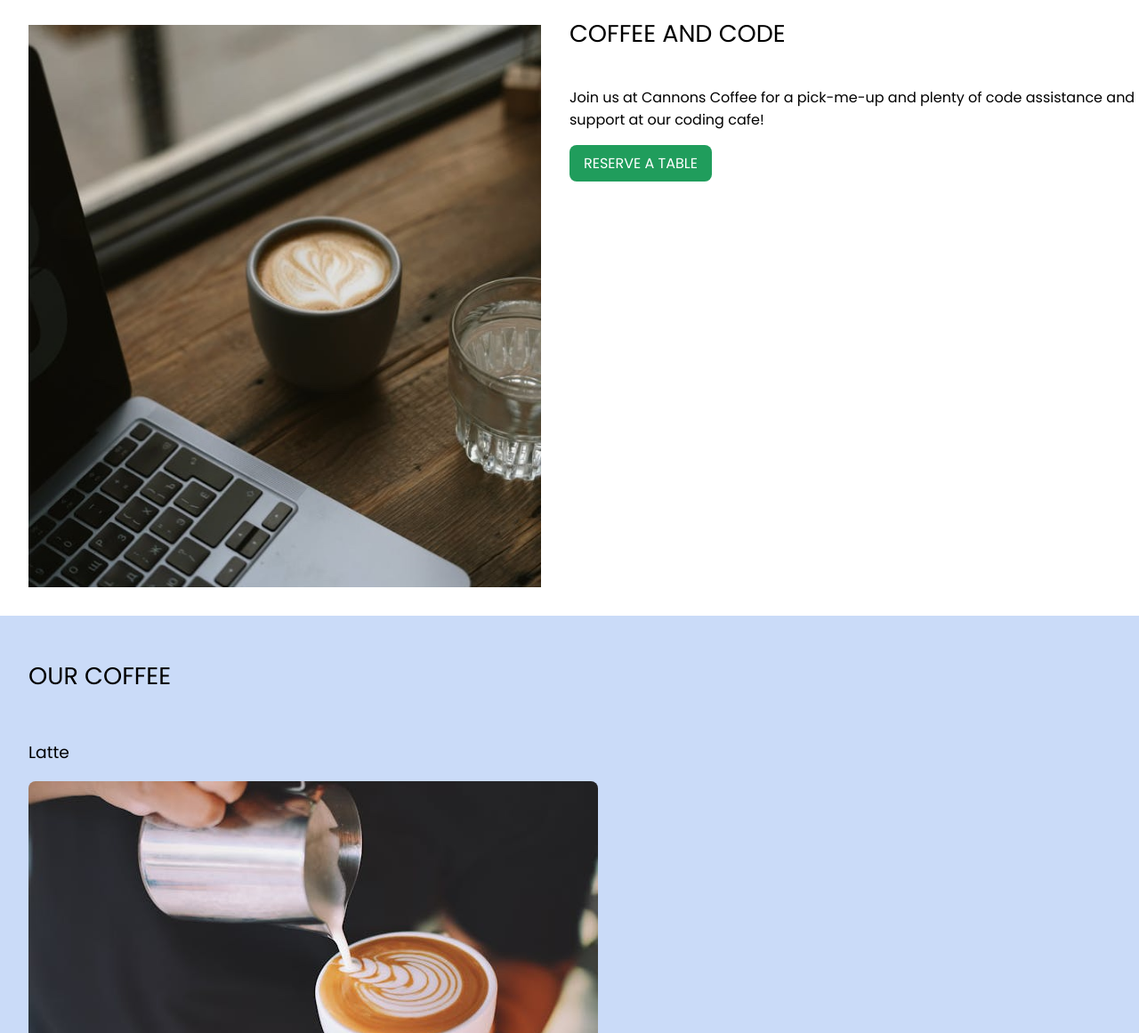
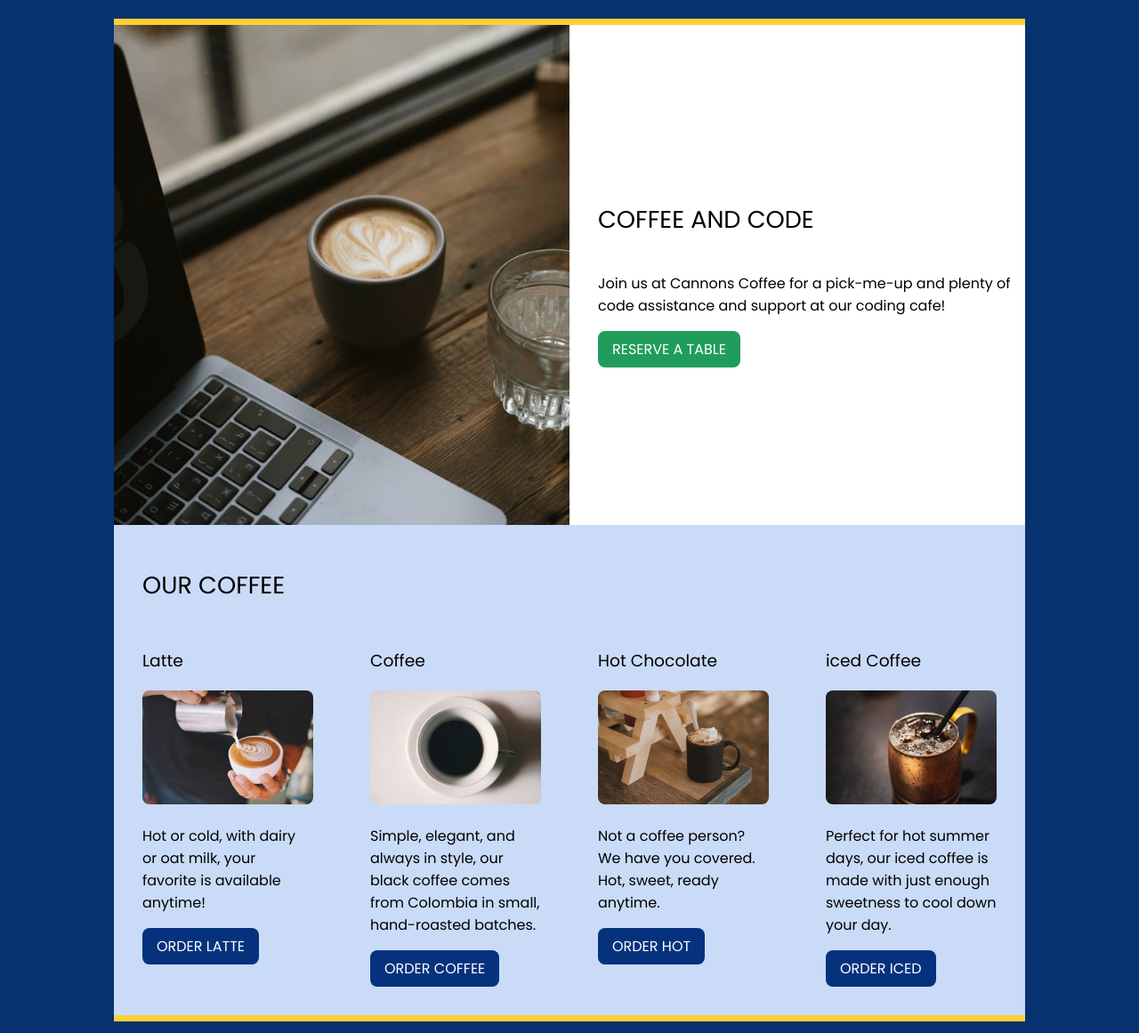
Before and after one commit to RPMorrigan/AC-Coffee, a plain HTML site: page index.html in a window 1280 px wide. Shown: the part 377-1538 px from the top of the page at 89% size. Drawn offline with Linux system fonts and the light colour scheme; grey boxes are pictures that could not be loaded.

Commit message:
dealing with header

```diff
--- a/css/style.css
+++ b/css/style.css
@@ -138,6 +138,7 @@ h1 {
   background-color: var(--card-bttn-color);
 }
 footer {
+  padding: 1rem;
   justify-items: center;
   text-align: center;
   font-weight: normal;
@@ -156,3 +157,54 @@ footer h7 {
 footer h5 {
   font-weight: 300;
 }
+
+@media (min-width: 750px) {
+  .welcomebanner img {
+  object-fit: cover;
+  padding: 0;
+  }
+  .welcbantxt {
+    padding-left: 2rem;
+  }
+  .ourcof {
+    display: grid;
+    grid-template-columns: 1fr 1fr;
+  }
+  .welcomebanner {
+    grid-column: 1 / 3;
+  }
+  .ourcof {
+    grid-column: 1 / 3;
+  }
+  .card1 {
+    grid-column: 1 / 2;
+  }
+  .card2 {
+    grid-column: 2 / 3;
+    grid-row: 2 / 3;
+  }
+}
+@media (min-width: 900px) {
+  body {
+    width: 80%;
+    margin: auto;
+  }
+  header {
+    justify-content: space-between;
+  }
+  .logowrap {
+    display: flex;
+    align-items: baseline;
+    padding: 1rem;
+  }
+  .welcomebanner img {
+    width: 100%;
+  }
+  .welcbantxt {
+    justify-content: center;
+  }
+  .ourcof {
+    display: grid;
+    grid-template-columns: repeat(4, 1fr);
+  }
+}
--- a/index.html
+++ b/index.html
@@ -10,10 +10,11 @@
 
 <body>
   <header>
+    <div class="logowrap">
       <img src="https://assets.codepen.io/t-15440/cannons-coffee-logo.png"
         alt="Cannons Coffee, Beans of Joy! Est. 2014" />
       <h1>Cannons Coffee</h1>
-  </header>
+    </div>
     <nav>
       <ul>
         <li><a href="index.html" alt="home">Home</a></li>
@@ -22,6 +23,7 @@
         <li><a href="mailto:morriganpriscilla@gmail.com" alt="it me">Contact</a></li>
       </ul>
     </nav>
+  </header>
   <main>
     <div class="welcomebanner">
       <img src="images/coffee-computer.jpg" alt="liquid next to your keyboard is a no-no">
@@ -36,7 +38,7 @@
     </div>
     <div class="ourcof">
       <h2>OUR COFFEE</h2>
-      <div class="card">
+      <div class="card card1">
         <h3>Latte</h3>
         <img src="images/latte.jpg" alt="Latte">
         <p>Hot or cold, with dairy or oat milk, your favorite is available anytime!</p>
@@ -44,7 +46,7 @@
           <a href="latte.html">ORDER LATTE</a>
         </div>
       </div>
-      <div class="card">
+      <div class="card card2">
         <h3>Coffee</h3>
         <img src="images/coffee.jpg" alt="Latte">
         <p>Simple, elegant, and always in style, our black coffee comes from Colombia in small, hand-roasted batches.
@@ -53,7 +55,7 @@
           <a href="latte.html">ORDER COFFEE</a>
         </div>
       </div>
-      <div class="card">
+      <div class="card card3">
         <h3>Hot Chocolate</h3>
         <img src="images/hotchoc.jpg" alt="Latte">
         <p>Not a coffee person? We have you covered. Hot, sweet, ready anytime.</p>
@@ -61,7 +63,7 @@
           <a href="latte.html">ORDER HOT</a>
         </div>
       </div>
-      <div class="card">
+      <div class="card card4">
         <h3>iced Coffee</h3>
         <img src="images/iced.jpg" alt="Latte">
         <p>Perfect for hot summer days, our iced coffee is made with just enough sweetness to cool down your day.</p>
```
Lines whose indentation alone changed are shown as unchanged.
